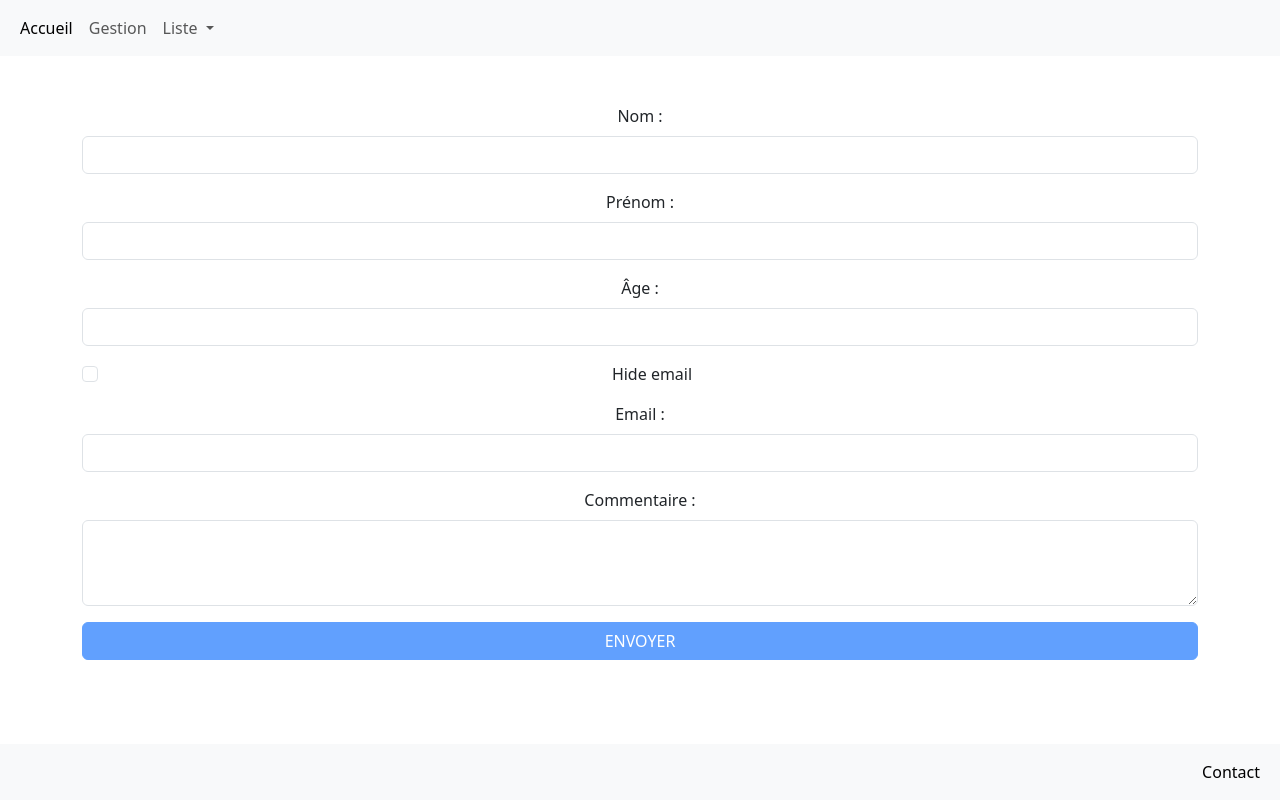
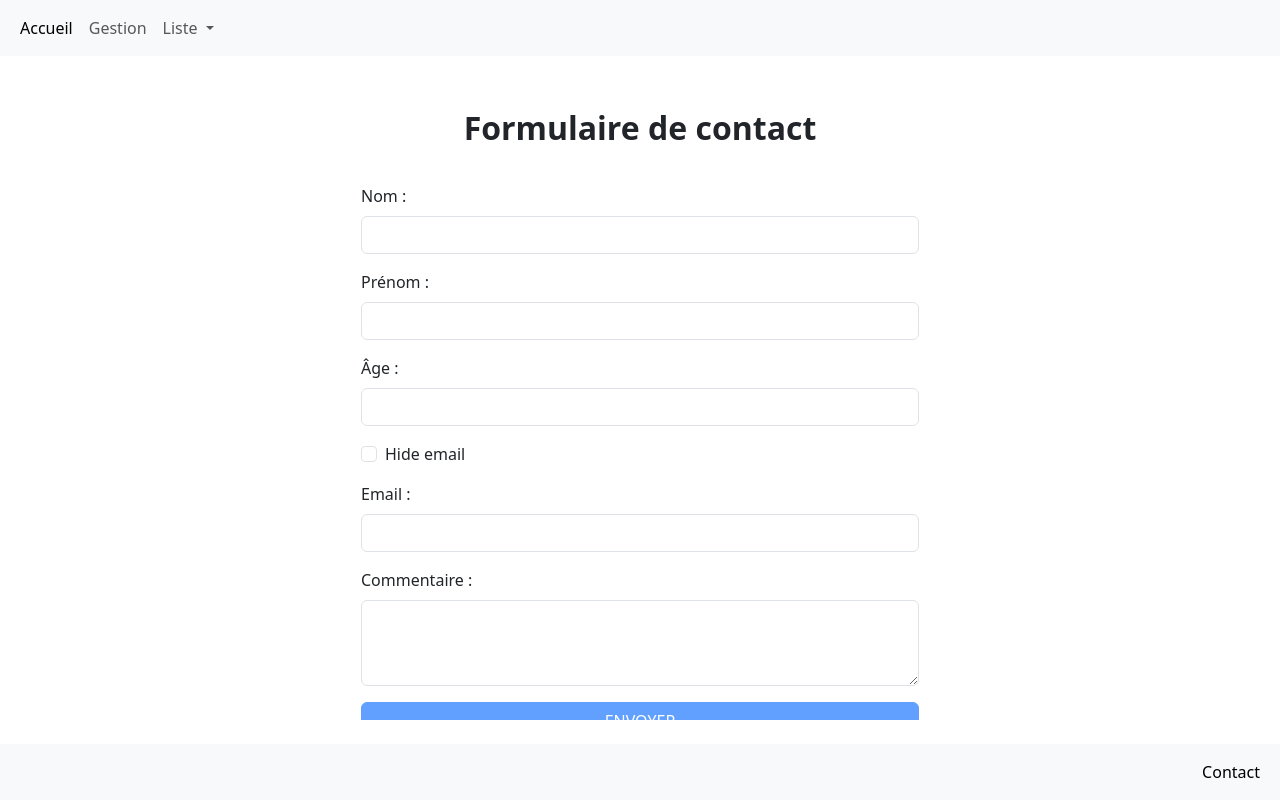
Before and after one commit to Reivax004/exo2-Xavier-Guillaume, an Angular app in the folder exo2-Xavier-Guillaume/: page /contact in a window 1280 px wide. Built offline with nearby package versions, Linux system fonts and the light colour scheme.

Commit message:
formulaire contact

```diff
--- a/exo2-Xavier-Guillaume/src/app/contact/contact.html
+++ b/exo2-Xavier-Guillaume/src/app/contact/contact.html
@@ -1,31 +1,45 @@
-<form [formGroup]="contactForm" class="container mt-4" >
-  <div class="form-group mb-3">
+<div class="container mt-4 d-flex justify-content-center">
+  <form [formGroup]="contactForm" class="w-50">
+
+    <div class="form-group mb-4 text-center">
+      <label for="lastname" class="form-label fs-2 fw-bold">Formulaire de contact</label>
+    </div>
+
+    <div class="form-group mb-3 text-start">
       <label for="lastname" class="form-label">Nom :</label>
       <input id="lastname" type="text" class="form-control" formControlName="lastname">
     </div>
-  <div class="form-group mb-3">
+
+    <div class="form-group mb-3 text-start">
       <label for="firstname" class="form-label">Prénom :</label>
       <input id="firstname" type="text" class="form-control" formControlName="firstname">
     </div>
-  <div class="form-group mb-3">
+
+    <div class="form-group mb-3 text-start">
       <label for="age" class="form-label">Âge :</label>
       <input id="age" type="number" class="form-control" formControlName="age">
     </div>
-  <div class="form-check mb-3">
-    <input id="hide" type="checkbox" class="form-check-input" (change)="onToggleHide($event)">
+
+    <div class="form-check mb-3 text-start">
+      <input id="hide" type="checkbox" class="form-check-input" (change)="clickToHide($event)">
       <label for="hide" class="form-check-label">Hide email</label>
     </div>
+
     @if (!isChecked) {
-    <div class="form-group mb-3">
+      <div class="form-group mb-3 text-start">
         <label for="email" class="form-label">Email :</label>
         <input id="email" type="email" class="form-control" formControlName="email">
       </div>
     }
-  <div class="form-group mb-3">
+
+    <div class="form-group mb-3 text-start">
       <label for="comment" class="form-label">Commentaire :</label>
       <textarea id="comment" class="form-control" formControlName="comment" rows="3"></textarea>
     </div>
-  <button routerLink="accueil" type="submit" class="btn btn-primary w-100"  (click)="onSubmit()" [disabled]="!contactForm.valid">
+
+    <button type="submit" class="btn btn-primary w-100" (click)="onSubmit()" [disabled]="!contactForm.valid">
       ENVOYER
     </button>
+
   </form>
+</div>
--- a/exo2-Xavier-Guillaume/src/app/contact/contact.ts
+++ b/exo2-Xavier-Guillaume/src/app/contact/contact.ts
@@ -1,14 +1,12 @@
 import { Component } from '@angular/core';
 import {FormControl, FormGroup, FormsModule, ReactiveFormsModule, Validators} from '@angular/forms';
-import {JsonPipe} from '@angular/common';
 import {Router, RouterLink} from '@angular/router';
-import {Contactdata} from '../contactdata';
+import {Contactdata} from '../service/contactdata';
 
 @Component({
   selector: 'app-contact',
   imports: [
     ReactiveFormsModule,
-    JsonPipe,
     FormsModule,
     RouterLink
   ],
@@ -17,7 +15,7 @@ import {Contactdata} from '../contactdata';
 })
 export class Contact {
 
-  public isChecked = false;
+  public isChecked : boolean = false;
 
   public contactForm: FormGroup = new FormGroup({
     firstname: new FormControl('', Validators.required),
@@ -27,7 +25,7 @@ export class Contact {
     email: new FormControl('', [Validators.required, Validators.email]),
   });
 
-  onToggleHide(event: Event) {
+  clickToHide(event: Event) {
     const checkbox = event.target as HTMLInputElement;
     this.isChecked = checkbox.checked;
 
--- /dev/null
+++ b/exo2-Xavier-Guillaume/src/app/error404/error404.html
@@ -0,0 +1,3 @@
+<div class="text-center">
+  <img src="error404.gif" alt="error 404" class="img-fluid w-50">
+</div>
--- /dev/null
+++ b/exo2-Xavier-Guillaume/src/app/error404/error404.ts
@@ -0,0 +1,11 @@
+import { Component } from '@angular/core';
+
+@Component({
+  selector: 'app-error404',
+  imports: [],
+  templateUrl: './error404.html',
+  styleUrl: './error404.scss'
+})
+export class Error404 {
+
+}
--- a/exo2-Xavier-Guillaume/src/app/gestion/gestion.html
+++ b/exo2-Xavier-Guillaume/src/app/gestion/gestion.html
@@ -1,7 +1,5 @@
 @if(!contactData){
-  <div class="text-center">
-    <img src="error404.gif" alt="error 404" class="img-fluid w-50">
-  </div>
+  <app-error404></app-error404>
 }
 @else{
   <div class="container mt-4">
--- a/exo2-Xavier-Guillaume/src/app/gestion/gestion.ts
+++ b/exo2-Xavier-Guillaume/src/app/gestion/gestion.ts
@@ -1,10 +1,15 @@
 import { Component } from '@angular/core';
-import {Contactdata} from '../contactdata';
-import {JsonPipe} from '@angular/common';
+import {Contactdata} from '../service/contactdata';
+import {Formulaireinterface} from '../modele/formulaireinterface';
+import {Footer} from '../footer/footer';
+import {Error404} from '../error404/error404';
 
 @Component({
   selector: 'app-gestion',
-  imports: [],
+  imports: [
+    Footer,
+    Error404
+  ],
   templateUrl: './gestion.html',
   styleUrl: './gestion.scss'
 })
@@ -12,7 +17,7 @@ export class Gestion {
 
   constructor(private contactDataService: Contactdata) {}
 
-  contactData: any;
+  contactData: Formulaireinterface | null = null;
 
   ngOnInit(): void {
     this.contactData = this.contactDataService.getFormData();
--- /dev/null
+++ b/exo2-Xavier-Guillaume/src/app/modele/formulaireinterface.ts
@@ -0,0 +1,7 @@
+export interface Formulaireinterface {
+  firstname: string;
+  lastname: string;
+  age?: number;
+  email?: string;
+  comment: string;
+}
--- a/exo2-Xavier-Guillaume/src/app/contactdata.ts
+++ b/exo2-Xavier-Guillaume/src/app/service/contactdata.ts
@@ -1,13 +1,14 @@
 import { Injectable } from '@angular/core';
+import {Formulaireinterface} from '../modele/formulaireinterface';
 
 @Injectable({
   providedIn: 'root'
 })
 export class Contactdata {
 
-  public contactData : any;
+  public contactData : Formulaireinterface | null = null;
 
-  setFormData(contactData: any) {
+  setFormData(contactData: Formulaireinterface) {
     this.contactData = contactData;
   }
   getFormData() {
```
Also changed, not shown: exo2-Xavier-Guillaume/src/app/error404/error404.scss (added), 2 other files (tests, documents, lock files or other folders). Lines whose indentation alone changed are shown as unchanged.
